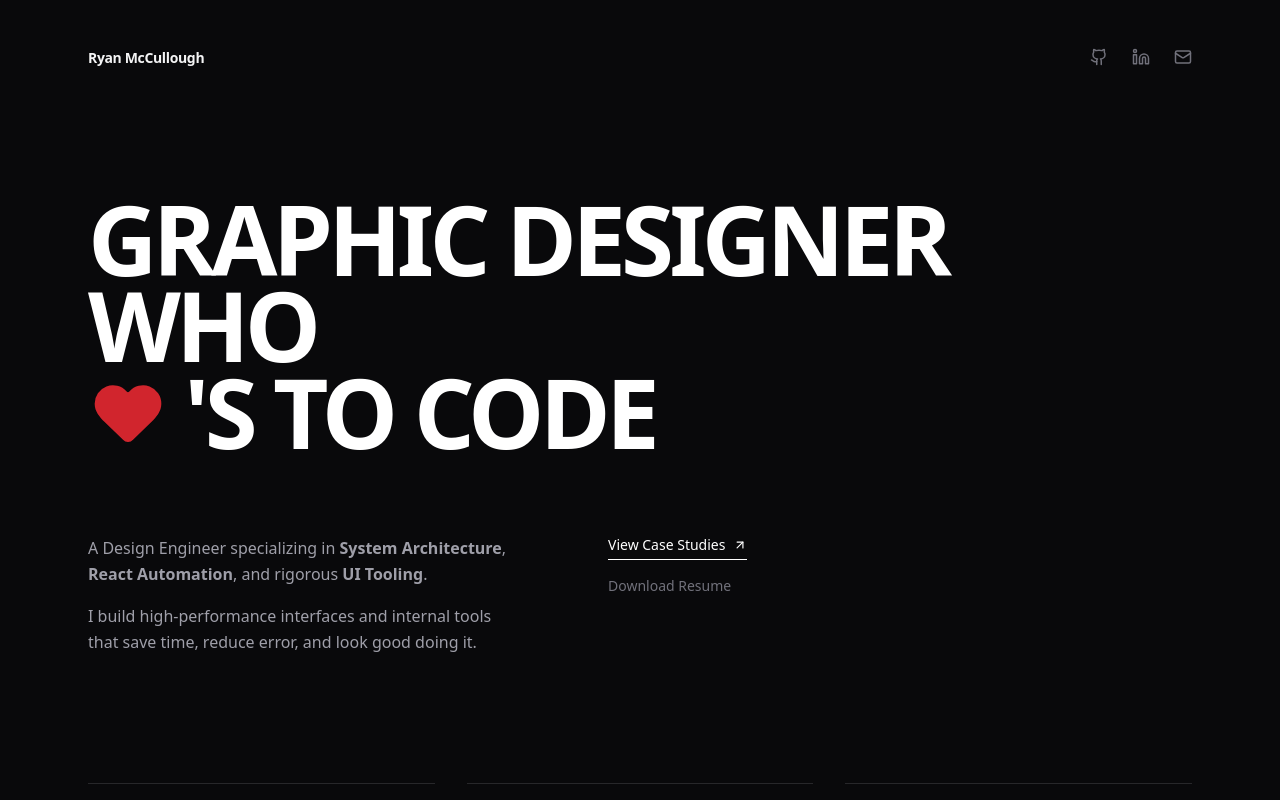
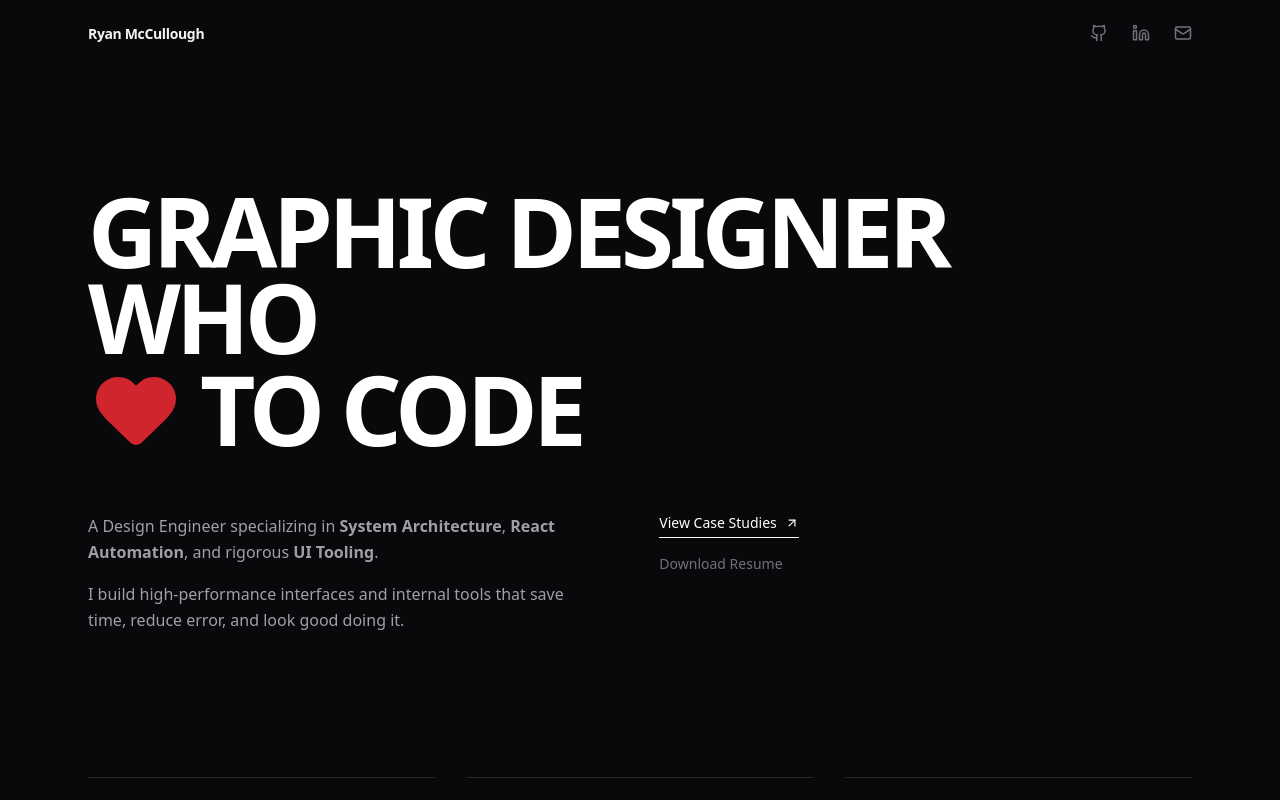
Before and after one commit to ryanbrett/ryanmcc, a React (Vite) app: page / in a window 1280 px wide. Shown: the top 800 px of the page. Built offline with nearby package versions, Linux system fonts and the light colour scheme.

Commit message:
Adjust layout spacing and grid configuration

```diff
--- a/src/App.tsx
+++ b/src/App.tsx
@@ -41,10 +41,10 @@ export default function App() {
 
   return (
     <div className="min-h-screen bg-zinc-950 text-zinc-100 font-sans selection:bg-white/20">
-      <div className="max-w-6xl mx-auto px-6 py-12 md:py-12">
+      <div className="max-w-6xl mx-auto px-6 pt-6 pb-24">
 
-        {/* HEADER / NAV - No Border */}
-        <header className="mb-32 grid grid-cols-2 gap-8 items-start">
+        {/* HEADER / NAV - Spacing set to 144px (Fibonacci) */}
+        <header className="mb-36 grid grid-cols-2 gap-8 items-start">
           <div>
              <div className="font-bold text-sm tracking-tight">Ryan McCullough</div>
           </div>
@@ -56,23 +56,31 @@ export default function App() {
           </div>
         </header>
 
-        <main className="space-y-32">
+        {/* Spacing set to 144px (Fibonacci) */}
+        <main className="space-y-36">
 
-          {/* 1. HERO SECTION - No Border */}
+          {/* 1. HERO SECTION */}
           <section>
-            <h1 className="text-5xl md:text-8xl font-bold leading-[0.9] tracking-tighter text-white mb-12 max-w-5xl flex flex-wrap items-center gap-x-4">
+            <h1 className="text-5xl md:text-8xl font-bold leading-[0.9] tracking-tighter text-white mb-14 max-w-5xl flex flex-wrap items-center gap-x-4">
               <span>GRAPHIC DESIGNER WHO</span>
               {/* SVG Heart - Scaled to match text size */}
               <Heart
-                className="inline-block text-red-500 animate-pulse w-12 h-12 md:w-20 md:h-20"
+                className="inline-block text-red-500 animate-pulse w-12 h-12 md:w-24 md:h-24"
                 fill="currentColor"
                 strokeWidth={0}
               />
-              <span>'S TO CODE</span>
+              <span>TO CODE</span>
             </h1>
 
-            <div className="grid grid-cols-1 md:grid-cols-2 gap-12 border-zinc-900 pt-8 max-w-4xl">
-               <div className="text-base text-zinc-400 leading-relaxed">
+            {/* Swiss Grid Adjustment:
+              Switched from symmetric grid-cols-2 to asymmetric grid-cols-12.
+              Text spans 7 cols, Buttons span 5 cols.
+              This creates a ~1.4 ratio, approaching the Golden Ratio (1.618).
+              Removed border and padding-top to clean up lines.
+              Gap set to 56px (Fibonacci 55 approximation).
+            */}
+            <div className="grid grid-cols-1 md:grid-cols-12 gap-14 max-w-4xl">
+               <div className="md:col-span-7 text-base text-zinc-400 leading-relaxed">
                  <p>
                     A Design Engineer specializing in <strong>System Architecture</strong>, <strong>React Automation</strong>, and rigorous <strong>UI Tooling</strong>.
                  </p>
@@ -81,7 +89,7 @@ export default function App() {
                  </p>
                </div>
 
-               <div className="flex flex-col gap-4 items-start md:items-start md:pl-12">
+               <div className="md:col-span-5 flex flex-col gap-4 items-start md:items-start md:pl-4">
                   <button className="text-white border-b border-white pb-1 hover:text-zinc-400 hover:border-zinc-400 transition-all text-sm font-medium flex items-center gap-2 group">
                     View Case Studies
                     <ArrowUpRight size={14} className="group-hover:-translate-y-0.5 group-hover:translate-x-0.5 transition-transform"/>
@@ -93,7 +101,7 @@ export default function App() {
             </div>
           </section>
 
-          {/* 2. THE WORK - Cards have borders, but container does not */}
+          {/* 2. THE WORK */}
           <section className="grid grid-cols-1 md:grid-cols-3 gap-x-8 gap-y-16">
 
             {projects.map((project) => (
```
